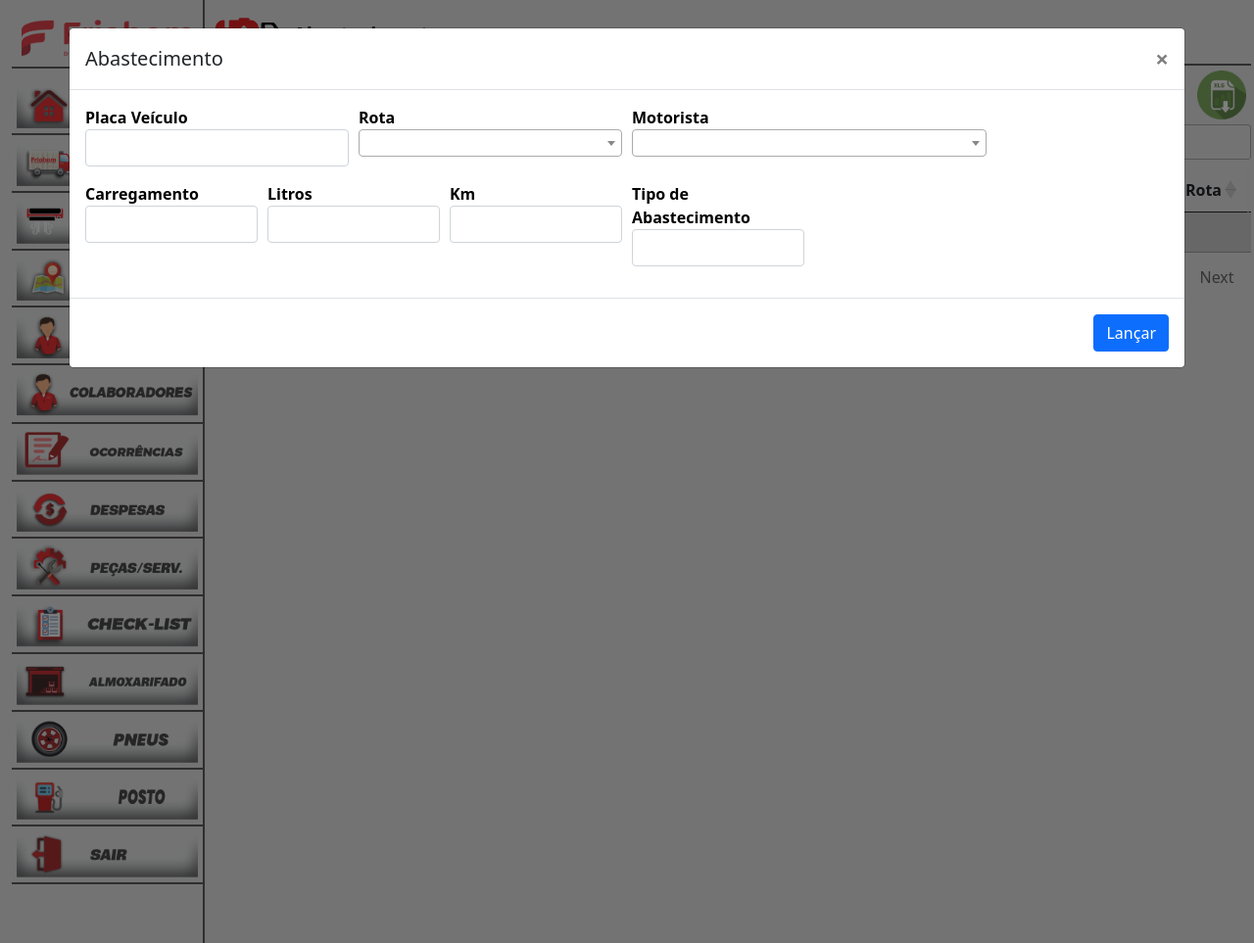
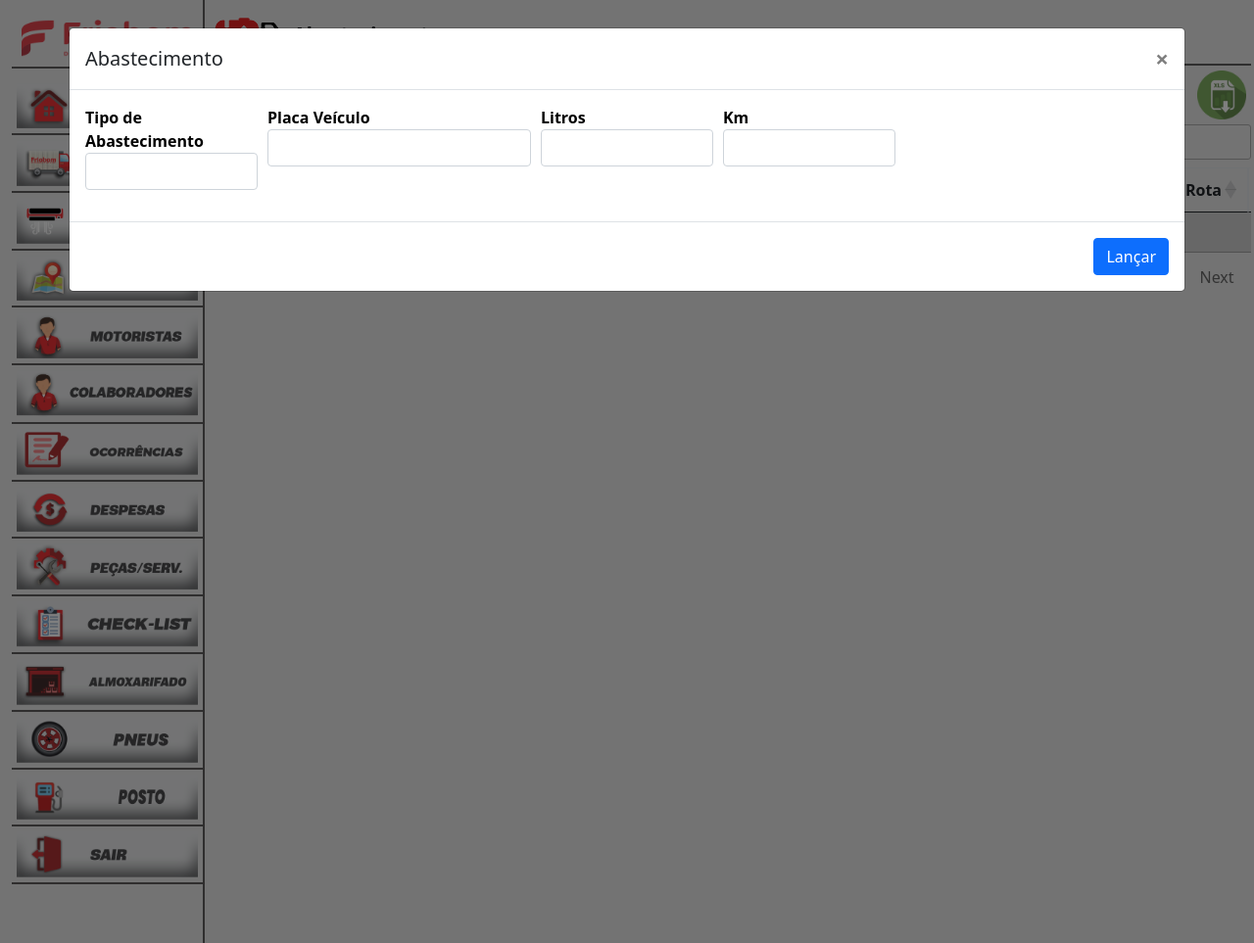
Before and after one commit to andrekrt/friobom-logistica, a PHP site: page /posto/abastecimento.php in a window 1280 px wide, after a click on "Novo Abastecimento". Shown: the whole page at 98% size. Run offline with PHP 8.4, Linux system fonts and the light colour scheme; the visitor is signed in with stand-in values (Sample User, id 1); data that the repository does not hold is empty; some libraries are stand-ins or nearby versions.

Commit message:
add tipos de abastecimento

```diff
--- a/posto/abastecimento.php
+++ b/posto/abastecimento.php
@@ -168,40 +168,18 @@ if (isset($_SESSION['idUsuario']) && empty($_SESSION['idUsuario']) == false && (
             <div class="modal-body">
                 <form action="add-abastecimento.php" method="post">
                     <div class="form-row">
-
+                        <div class="form-group col-md-2 espaco ">
+                            <label for="tipo"> Tipo de Abastecimento</label>
+                            <select name="tipo" required id="tipo" class="form-control">
+                                <option value=""></option>
+                                <option value="Rota">Rota</option>
+                                <option value="Complemento">Complemento</option>
+                                <option value="Carreta">Carreta</option>
+                            </select>
+                        </div>
                         <div class="form-group col-md-3 espaco ">
                             <label for="placa"> Placa Veículo</label>
                             <input type="text" id="placa" name="placa" required class="form-control">
-                        </div>
-                        <div class="form-group col-md-3 espaco ">
-                            <label for="rota"> Rota</label>
-                            <select required name="rota" id="rota" class="form-control">
-                                <option value=""></option>
-                                <?php $rotas = $db->query("SELECT * FROM rotas");
-                                $rotas = $rotas->fetchAll();
-                                foreach($rotas as $rota):
-                                ?>
-                                <option value="<?=$rota['nome_rota']?>"><?= $rota['nome_rota']?></option>
-                                <?php endforeach; ?>
-                            </select>
-                        </div>
-                        <div class="form-group col-md-4 espaco ">
-                            <label for="motorista"> Motorista</label>
-                            <select required name="motorista" id="motorista" class="form-control">
-                                <option value=""></option>
-                                <?php $motoristas = $db->query("SELECT * FROM motoristas");
-                                $motoristas = $motoristas->fetchAll();
-                                foreach($motoristas as $motorista):
-                                ?>
-                                <option value="<?=$motorista['nome_motorista']?>"><?= $motorista['nome_motorista']?></option>
-                                <?php endforeach; ?>
-                            </select>
-                        </div>
-                    </div>
-                    <div class="form-row">
-                        <div class="form-group col-md-2 espaco ">
-                            <label for="carregamento"> Carregamento</label>
-                            <input type="text" required name="carregamento" class="form-control" id="carregamento">
                         </div>
                         <div class="form-group col-md-2 espaco ">
                             <label for="litro"> Litros</label>
@@ -211,15 +189,11 @@ if (isset($_SESSION['idUsuario']) && empty($_SESSION['idUsuario']) == false && (
                             <label for="km"> Km</label>
                             <input type="text" required  name="km" class="form-control" id="km">
                         </div>
-                        <div class="form-group col-md-2 espaco ">
-                            <label for="tipo"> Tipo de Abastecimento</label>
-                            <select name="tipo" required id="tipo" class="form-control">
-                                <option value=""></option>
-                                <option value="Saída">Saída</option>
-                                <option value="Retorno">Retorno</option>
-                            </select>
-                        </div>
                     </div>
+                    <div class="form-row" id="add">
+
+                    </div>
+
             </div>
             <div class="modal-footer">
                 <button type="submit" name="analisar" class="btn btn-primary">Lançar</button>
@@ -252,7 +226,7 @@ if (isset($_SESSION['idUsuario']) && empty($_SESSION['idUsuario']) == false && (
                             <label for="rota"> Rota</label>
                             <select required name="rota" id="rotaEdit" class="form-control">
                                 <option value=""></option>
-                                <?php $rotas = $db->query("SELECT * FROM rotas");
+                                <?php $rotas = $db->query("SELECT * FROM rotas ORDER BY nome_rota");
                                 $rotas = $rotas->fetchAll();
                                 foreach($rotas as $rota):
                                 ?>
@@ -264,7 +238,7 @@ if (isset($_SESSION['idUsuario']) && empty($_SESSION['idUsuario']) == false && (
                             <label for="motorista"> Motorista</label>
                             <select required name="motorista" id="motoristaEdit" class="form-control">
                                 <option value=""></option>
-                                <?php $motoristas = $db->query("SELECT * FROM motoristas");
+                                <?php $motoristas = $db->query("SELECT * FROM motoristas ORDER BY nome_motorista ");
                                 $motoristas = $motoristas->fetchAll();
                                 foreach($motoristas as $motorista):
                                 ?>
@@ -324,17 +298,17 @@ if (isset($_SESSION['idUsuario']) && empty($_SESSION['idUsuario']) == false && (
             dropdownParent:"#modalEntrada"
         });
 
-        //buscar infor no erp
-        $("carregamento").blur(function(){
-            var $motorista = $("#motorista");
-            var $rota = $("#rota");
-            var carregamento = $(this).val();
-
-            $.getJSON('consulta.php', {carregamento},
-                function(retorno){
-
-                }
-            );
+        $("#tipo").change(function(){
+            let tipo= $(this).val();
+            if(tipo=='Complemento'){
+                $("#add").empty();
+                $("#add").append('<div class="form-group col-md-3 espaco "> <label for="rota"> Rota</label> <select required name="rota" id="rota" class="form-control">       <option value=""></option> <?php $rotas = $db->query("SELECT * FROM rotas ORDER BY nome_rota"); $rotas = $rotas->fetchAll(); foreach($rotas as $rota): ?> <option value="<?=$rota['nome_rota']?>"><?= $rota['nome_rota']?></option> <?php endforeach; ?> </select> </div> <div class="form-group col-md-4 espaco "> <label for="motorista"> Motorista</label> <select required name="motorista" id="motorista" class="form-control"> <option value=""></option> <?php $motoristas = $db->query("SELECT * FROM motoristas ORDER BY nome_motorista"); $motoristas = $motoristas->fetchAll(); foreach($motoristas as $motorista):?> <option value="<?=$motorista['nome_motorista']?>"><?= $motorista['nome_motorista']?></option> <?php endforeach; ?> </select> </div>');
+            }else if(tipo=="Carreta"){
+                $("#add").empty();
+            }else if(tipo=="Rota"){
+                $("#add").empty();
+                $("#add").append('<div class="form-group col-md-3 espaco "> <label for="rota"> Rota</label> <select required name="rota" id="rota" class="form-control">   <option value=""></option> <?php $rotas = $db->query("SELECT * FROM rotas ORDER BY nome_rota");$rotas = $rotas->fetchAll(); foreach($rotas as $rota): ?> <option value="<?=$rota['nome_rota']?>"><?= $rota['nome_rota']?></option> <?php endforeach; ?> </select> </div> <div class="form-group col-md-4 espaco "> <label for="motorista"> Motorista</label> <select required name="motorista" id="motorista" class="form-control"> <option value=""></option> <?php $motoristas = $db->query("SELECT * FROM motoristas ORDER BY nome_motorista"); $motoristas = $motoristas->fetchAll(); foreach($motoristas as $motorista): ?> <option value="<?=$motorista['nome_motorista']?>"><?= $motorista['nome_motorista']?></option> <?php endforeach; ?> </select> </div> <div class="form-group col-md-2 espaco "> <label for="carregamento"> Carregamento</label> <input type="text" required name="carregamento" class="form-control" id="carregamento"> </div>');
+            }
         });
 
     });
```
